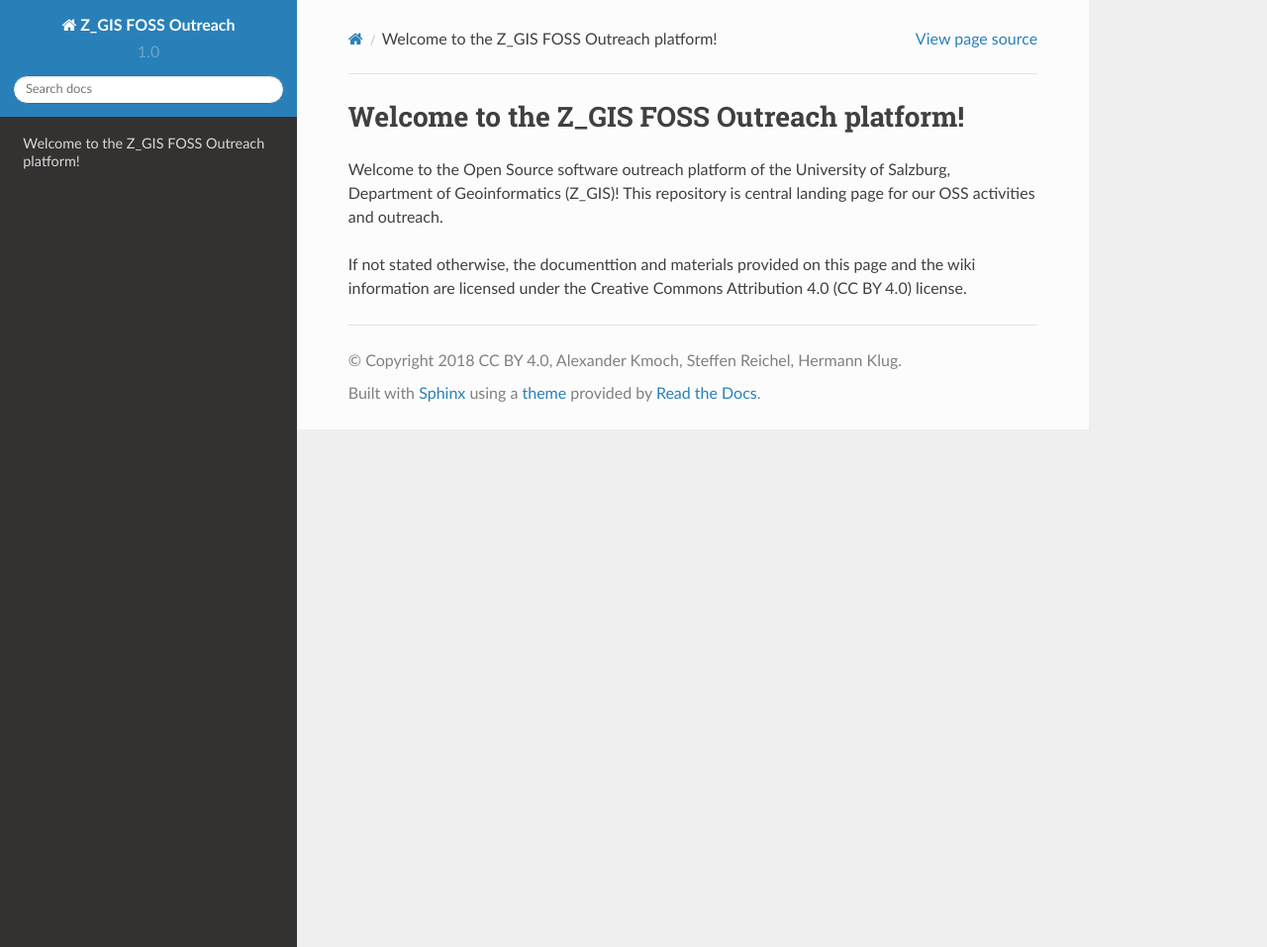
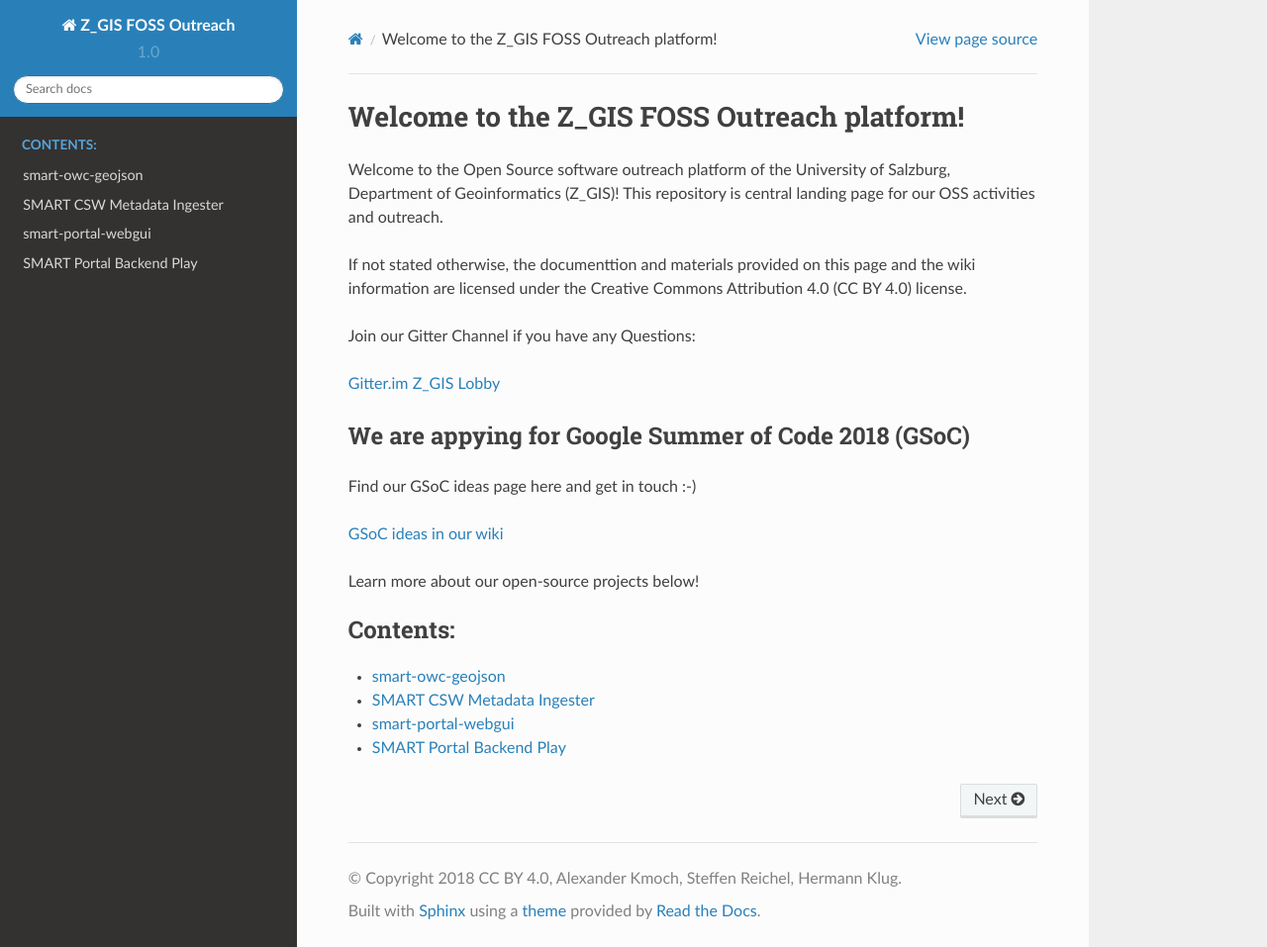
Before and after one commit to ZGIS/outreach_oss, a Sphinx documentation site: the page built from docs/index.rst, in a window 1280 px wide and 957 px high. Shown: the whole window at 99% size. Built offline with Sphinx 7.4.7 and the Read the Docs theme 2.0.0, drawn with Linux system fonts in a browser that asks for light colours; some of the changed lines change nothing that is shown.

Commit message:
projects update

```diff
--- a/docs/conf.py
+++ b/docs/conf.py
@@ -39,9 +39,15 @@ templates_path = ['_templates']
 
 # The suffix(es) of source filenames.
 # You can specify multiple suffix as a list of string:
-#
-# source_suffix = ['.rst', '.md']
-source_suffix = '.rst'
+
+from recommonmark.parser import CommonMarkParser
+
+source_parsers = {
+    '.md': CommonMarkParser,
+}
+
+source_suffix = ['.rst', '.md']
+# source_suffix = '.rst'
 
 # The master toctree document.
 master_doc = 'index'
--- a/docs/index.rst
+++ b/docs/index.rst
@@ -13,9 +13,24 @@ This repository is central landing page for our OSS activities and outreach.
 If not stated otherwise, the documenttion and materials provided on this page and the wiki information are
 licensed under the Creative Commons Attribution 4.0 (CC BY 4.0) license.
 
+Join our Gitter Channel if you have any Questions:
+
+`Gitter.im Z_GIS Lobby <https://gitter.im/Z_GIS/Lobby?utm_source=share-link&utm_medium=link&utm_campaign=share-link>`_
+
+We are appying for Google Summer of Code 2018 (GSoC)
+----------------------------------------------------
+
+Find our GSoC ideas page here and get in touch :-)
+
+`GSoC ideas in our wiki <https://github.com/ZGIS/outreach_oss/wiki>`_
+
+Learn more about our open-source projects below!
+
 .. toctree::
    :maxdepth: 3
    :caption: Contents:
+
+   projects
 
 
 .. those are comments?
--- /dev/null
+++ b/docs/projects.md
@@ -0,0 +1,74 @@
+# smart-owc-geojson
+===================
+
+OGC OWS Context GeoJSON Encoding Standard 1.0 (14-055r2) for Play Framework 2.5.x
+
+The OGC OWS Context GeoJSON Encoding Standard was finalised and published 2017-04-06.
+
+[https://portal.opengeospatial.org/files/?artifact_id=68826]()
+
+The current implementation (from November 2016) relied on preliminary GeoJson
+results from Atom encoding mappings from OWS-10 TestBed working groups during
+the last years, before an official OWC GeoJson encoding was standardised.
+We are currently not supporting the ATOM encoding.
+
+Github: [https://github.com/ZGIS/smart-owc-geojson](https://github.com/ZGIS/smart-owc-geojson)
+
+[![Bintray](https://api.bintray.com/packages/allixender/ivy2/smart-owc-geojson/images/download.svg?version=1.0.3) ](https://bintray.com/allixender/ivy2/smart-owc-geojson/1.0.3/link)
+
+[![OpenHUB](https://www.openhub.net/p/smart-owc-geojson/widgets/project_thin_badge.gif)](https://www.openhub.net/p/smart-owc-geojson)
+
+[![Build Status](https://img.shields.io/travis/ZGIS/smart-owc-geojson.svg?style=flat-square)](https://travis-ci.org/ZGIS/ssmart-owc-geojson)
+
+
+
+# SMART CSW Metadata Ingester
+
+- ingest metadata records from CSW servers into lucene index
+- provides fast lucene query JSON API for websites
+- SiteDocs: [https://zgis.github.io/smart-csw-ingester/](https://zgis.github.io/smart-csw-ingester/)
+- Github: [https://github.com/ZGIS/smart-csw-ingester](https://github.com/ZGIS/smart-csw-ingester)
+
+[![Build Status](https://img.shields.io/travis/ZGIS/smart-csw-ingester.svg?style=flat-square)](https://travis-ci.org/ZGIS/smart-csw-ingester)
+
+[![OpenHUB](https://www.openhub.net/p/smart-csw-ingester/widgets/project_thin_badge.gif)](https://www.openhub.net/p/smart-csw-ingester)
+
+- [Lucene](http://lucene.apache.org/) is distributed under the Apache Software License 2.0.
+  - [Spatial4J](https://www.locationtech.org/projects/technology.spatial4j) is distributed under the Apache Software License 2.0.
+- [Play Framework](https://www.playframework.com/) is distributed under the Apache Software License 2.0.
+
+This software is distributed under the Apache Software License 2.0.
+
+# smart-portal-webgui
+
+- user facing website app to manage OWC collections of CSW metadata records
+- up - and download of datasets, models and reports and add them to case studies (maintained as OWC collections)
+- user and team collections
+- share and publish data and metadata
+- SiteDocs: [https://zgis.github.io/smart-portal-webgui/](https://zgis.github.io/smart-portal-webgui/)
+- Github: [https://github.com/ZGIS/smart-portal-webgui](https://github.com/ZGIS/smart-portal-webgui)
+
+[![Build Status](https://img.shields.io/travis/ZGIS/smart-portal-webgui.svg?style=flat-square)](https://travis-ci.org/ZGIS/smart-portal-webgui)
+
+[![OpenHUB](https://www.openhub.net/p/smart-portal-webgui/widgets/project_thin_badge.gif)](https://www.openhub.net/p/smart-portal-webgui)
+
+# SMART Portal Backend Play
+
+- backend API and app to manage OWC collections of CSW metadata records
+- up - and download of datasets, models and reports and add them to case studies (maintained as OWC collections)
+- user and team collections
+- share and publish data and metadata
+- provides JSON API for SMART user facing website
+- SiteDocs: [https://zgis.github.io/smart-portal-backend/](https://zgis.github.io/smart-portal-backend/)
+- Github: [https://github.com/ZGIS/smart-portal-backend](https://github.com/ZGIS/smart-portal-backend)
+
+[![Build Status](https://img.shields.io/travis/ZGIS/smart-portal-backend.svg?style=flat-square)](https://travis-ci.org/ZGIS/smart-portal-backend)
+
+[![OpenHUB](https://www.openhub.net/p/smart-portal-backend/widgets/project_thin_badge.gif)](https://www.openhub.net/p/smart-portal-backend)
+
+- [Spatial4J](https://www.locationtech.org/projects/technology.spatial4j) is distributed under the Apache Software License 2.0.
+- [Play Framework](https://www.playframework.com/) is distributed under the Apache Software License 2.0.
+- [Google HTTP Client Library for Java](https://github.com/google/google-http-java-client) is distributed under the Apache Software License 2.0.
+- [Google OAuth Client Library for Java](https://github.com/google/google-oauth-java-client) is distributed under the Apache Software License 2.0.
+
+This software is distributed under the Apache Software License 2.0.
```
